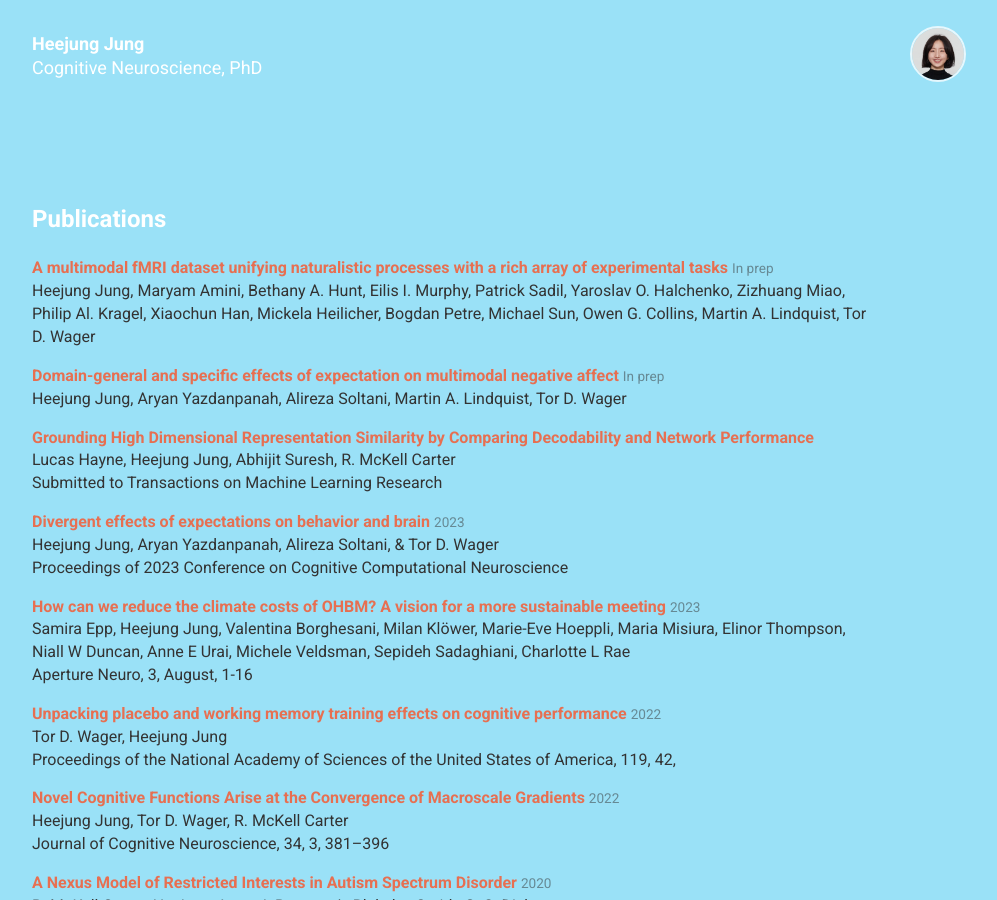
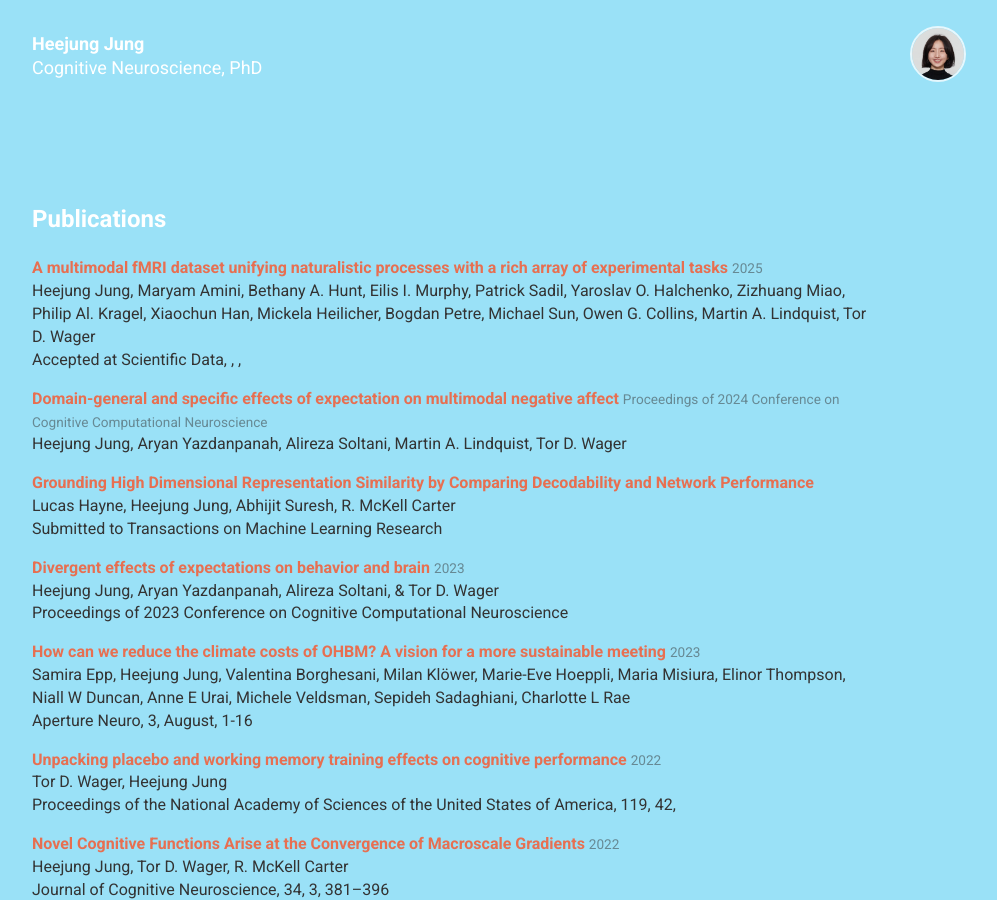
Before and after one commit to jungheejung/jungheejung.github.io, a Jekyll site: the page built from index.html, in a window 1280 px wide and 900 px high, scrolled down 1136 px. Shown: the whole window, without its empty margins (38-1035 px from the left). Built offline with Jekyll 4.4.1, drawn with Linux system fonts in a browser that asks for light colours; nearby versions of some CDN libraries.

Commit message:
Update publications.yml

```diff
--- a/_data/publications.yml
+++ b/_data/publications.yml
@@ -8,14 +8,15 @@
 #   month: March
 #   pdf: http://www.personalinformatics.org/docs/papers/2012-ianli-tochi-physical-activity.pdf
 #   url: http://dl.acm.org/citation.cfm?id=2147783.2147790
-- type: conference
+- type: journal
   title: A multimodal fMRI dataset unifying naturalistic processes with a rich array of experimental tasks
   authors: Heejung Jung, Maryam Amini, Bethany A. Hunt, Eilis I. Murphy, Patrick Sadil, Yaroslav O. Halchenko, Zizhuang Miao, Philip Al. Kragel, Xiaochun Han, Mickela Heilicher, Bogdan Petre, Michael Sun, Owen G. Collins, Martin A. Lindquist, Tor D. Wager
-  year: In prep
+  journal: Accepted at Scientific Data
+  year: 2025
 - type: conference
   title: "Domain-general and specific effects of expectation on multimodal negative affect"
   authors: Heejung Jung, Aryan Yazdanpanah, Alireza Soltani, Martin A. Lindquist, Tor D. Wager
-  year: In prep
+  year: Proceedings of 2024 Conference on Cognitive Computational Neuroscience
 - type: conference
   title: "Grounding High Dimensional Representation Similarity by Comparing Decodability and Network Performance"
   authors: Lucas Hayne, Heejung Jung, Abhijit Suresh, R. McKell Carter
```
